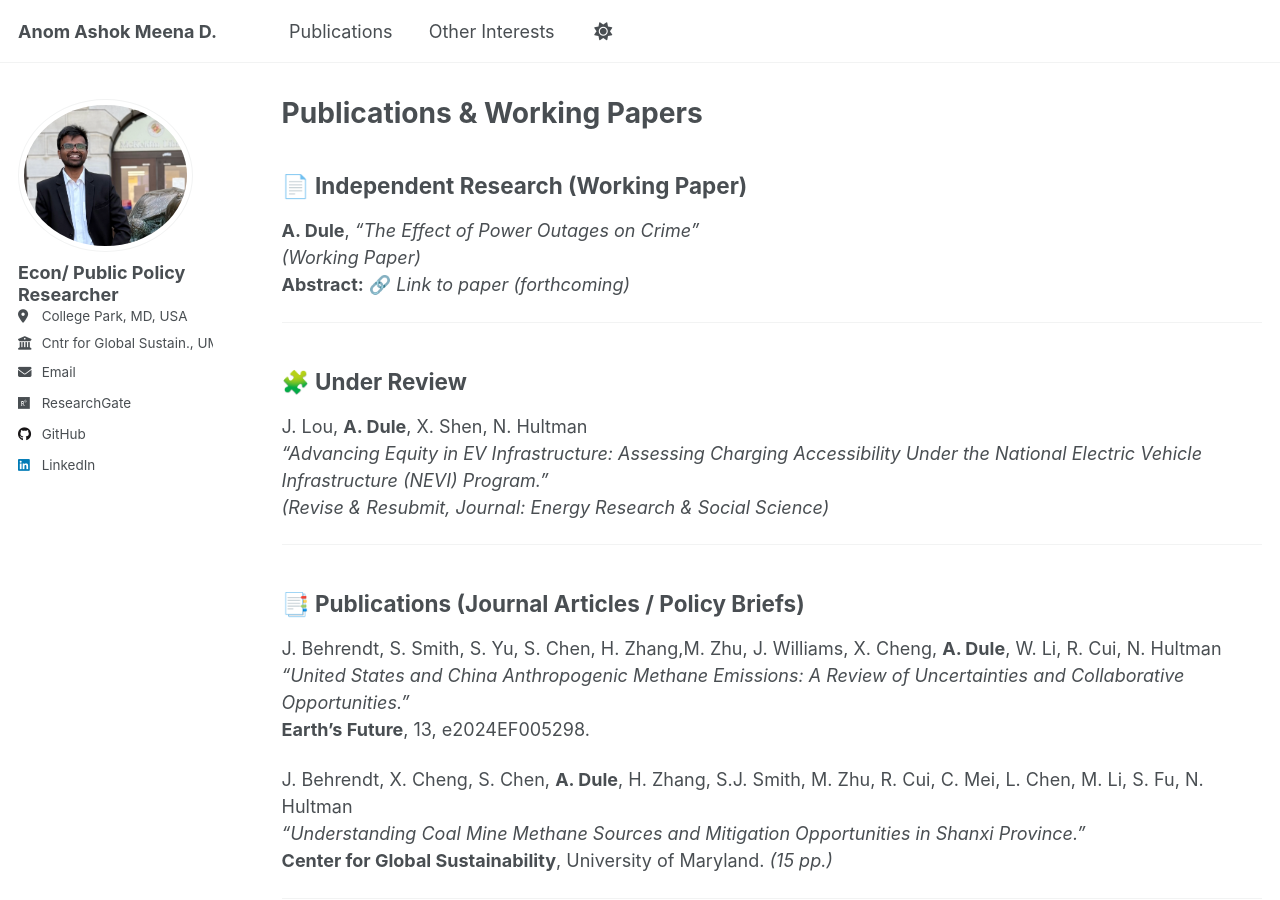
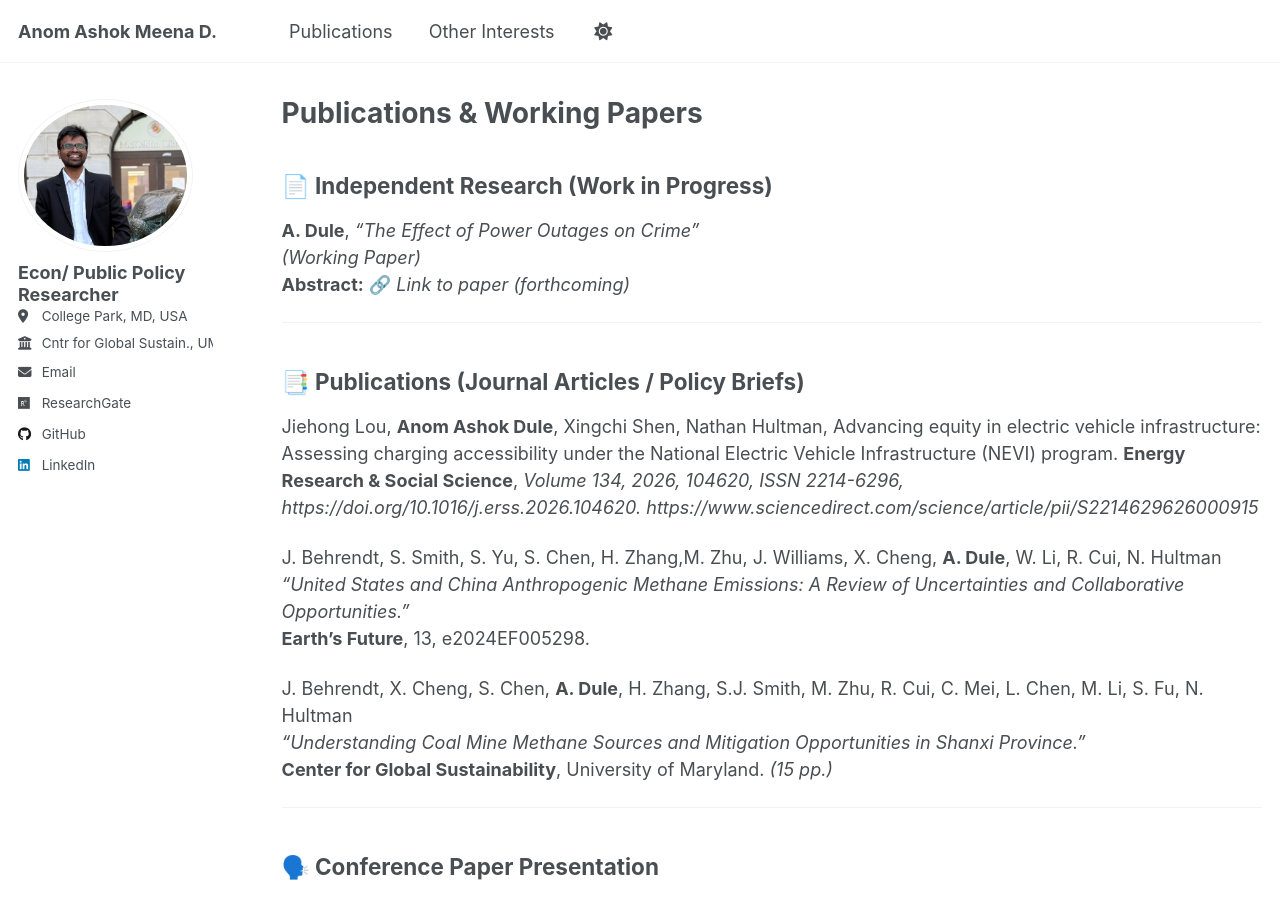
Before and after one commit to anomdule/anomdule.github.io, a Jekyll site: the page built from _pages/publications.md, in a window 1280 px wide and 900 px high. Built offline with Jekyll 4.4.1, drawn with Linux system fonts in a browser that asks for light colours; a script that is not in the unit is left out.

Commit message:
Update publications.md

```diff
--- a/_pages/publications.md
+++ b/_pages/publications.md
@@ -5,7 +5,7 @@ permalink: /publications/
 author_profile: true
 ---
 
-## 📄 Independent Research (Working Paper)
+## 📄 Independent Research (Work in Progress)
 
 **A. Dule**, *“The Effect of Power Outages on Crime”*
 *(Working Paper)*
@@ -13,15 +13,11 @@ author_profile: true
 
 ---
 
-## 🧩 Under Review
+## 📑 Publications (Journal Articles / Policy Briefs)
 
-J. Lou, **A. Dule**, X. Shen, N. Hultman
-*“Advancing Equity in EV Infrastructure: Assessing Charging Accessibility Under the National Electric Vehicle Infrastructure (NEVI) Program.”*
-*(Revise & Resubmit, Journal: Energy Research & Social Science)*
-
----
-
-## 📑 Publications (Journal Articles / Policy Briefs)
+Jiehong Lou, **Anom Ashok Dule**, Xingchi Shen, Nathan Hultman,
+Advancing equity in electric vehicle infrastructure: Assessing charging accessibility under the National Electric Vehicle Infrastructure (NEVI) program.
+**Energy Research & Social Science**, *Volume 134, 2026, 104620, ISSN 2214-6296, https://doi.org/10.1016/j.erss.2026.104620.* *https://www.sciencedirect.com/science/article/pii/S2214629626000915*
 
 J. Behrendt, S. Smith, S. Yu, S. Chen, H. Zhang,M. Zhu, J. Williams, X. Cheng, **A. Dule**, W. Li, R. Cui, N. Hultman
 *“United States and China Anthropogenic Methane Emissions: A Review of Uncertainties and Collaborative Opportunities.”*
```
